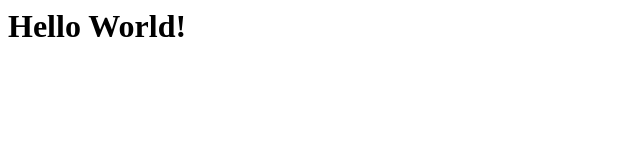
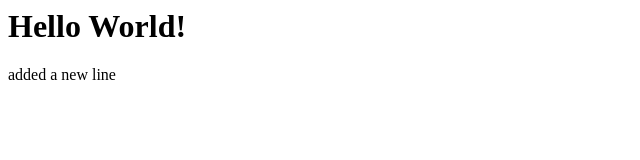
Before and after one commit to jyotimanab/gitDemo, a plain HTML site: page index.html in a window 1280 px wide. Shown: the full height of the page, 0-640 px from the left. Drawn offline with Linux system fonts and the light colour scheme.

Commit message:
add 2nd line of code

```diff
--- a/index.html
+++ b/index.html
@@ -8,5 +8,9 @@
     <h1>
         Hello World!
     </h1>
+
+    <p>
+        added a new line
+    </p>
 </body>
 </html>
```
